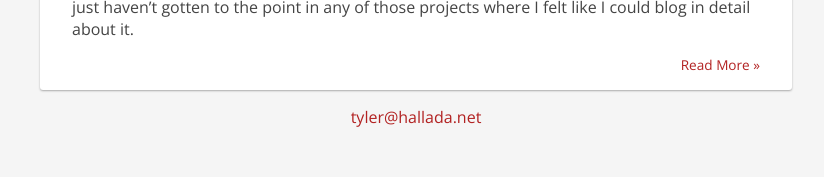
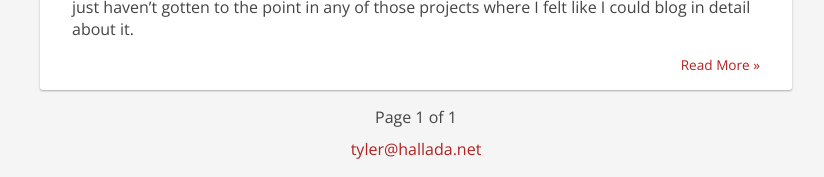
Before and after one commit to thallada/thallada.github.io, a Jekyll site: the page built from blog/index.html, in a window 1280 px wide. Shown: the part 2191-2368 px from the top of the page, without its empty margins (224-1048 px from the left). Built offline with Jekyll 4.4.1, drawn with Linux system fonts in a browser that asks for light colours; Markdown is read by kramdown in place of the engine named in the settings; the list of posts is cut into pages by our own code; before the commit the page ends 2339 px from its top, so only the background shows below that.

Commit message:
Add pagination to the blog

```diff
--- a/_config.yml
+++ b/_config.yml
@@ -1,3 +1,5 @@
 name: Tyler Hallada - Blog
 markdown: redcarpet
 pygments: true
+paginate: 10
+paginate_path: "blog/page:num"
--- a/blog/index.html
+++ b/blog/index.html
@@ -3,7 +3,7 @@
 title: Tyler Hallada - Blog
 ---
 
-{% for post in site.posts %}
+{% for post in paginator.posts %}
   <div class="card">
     <div class="row clearfix post-header">
       <div class="column three-fourths">
@@ -25,3 +25,19 @@
     </div>
   </div>
 {% endfor %}
+
+<div class="row clearfix pagination">
+  <div class="column full">
+    {% if paginator.previous_page %}
+      {% if paginator.page == 2 %}
+        <a href="/blog" class="previous">&laquo; Previous</a>
+      {% else %}
+        <a href="/blog/page{{ paginator.previous_page }}" class="previous">&laquo; Previous</a>
+      {% endif %}
+    {% endif %}
+    <span class="page_number ">Page {{ paginator.page }} of {{ paginator.total_pages }}</span>
+    {% if paginator.next_page %}
+      <a href="/blog/page{{ paginator.next_page }}" class="next">Next &raquo;</a>
+    {% endif %}
+  </div>
+</div>
--- a/css/main.css
+++ b/css/main.css
@@ -207,6 +207,11 @@
   padding-top: 5px;
 }
 
+div.pagination {
+  text-align: center;
+  margin-bottom: 10px;
+}
+
 /*****************************************************************************/
 /*
 /* Posts
```
